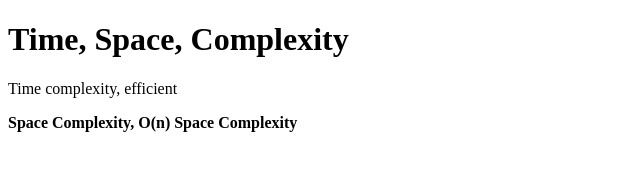
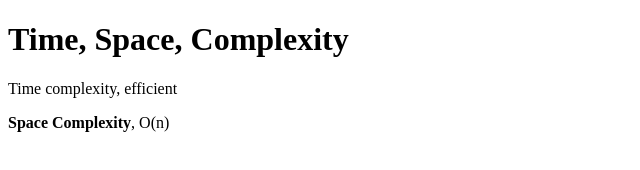
Before and after one commit to acciojob/time-and-space-complexity-Nishasaw, a website: page main.html in a window 1280 px wide. Shown: the whole page, without its empty margins (0-640 px from the left). Drawn offline with Linux system fonts and the light colour scheme.

Commit message:
created a submission

```diff
--- a/main.html
+++ b/main.html
@@ -10,8 +10,8 @@
 	<!-- the entire body must be written by student -->
 	<h1>Time, Space, Complexity</h1>
 	<p>Time complexity, efficient</p>
-	<p><b>Space Complexity, O(n)</b>
-	<b>Space Complexity</b</p>
+	<p><b>Space Complexity</b>, O(n)
+	</p>
     <script type="text/javascript" src="./script.js">
 </script>
 
```
